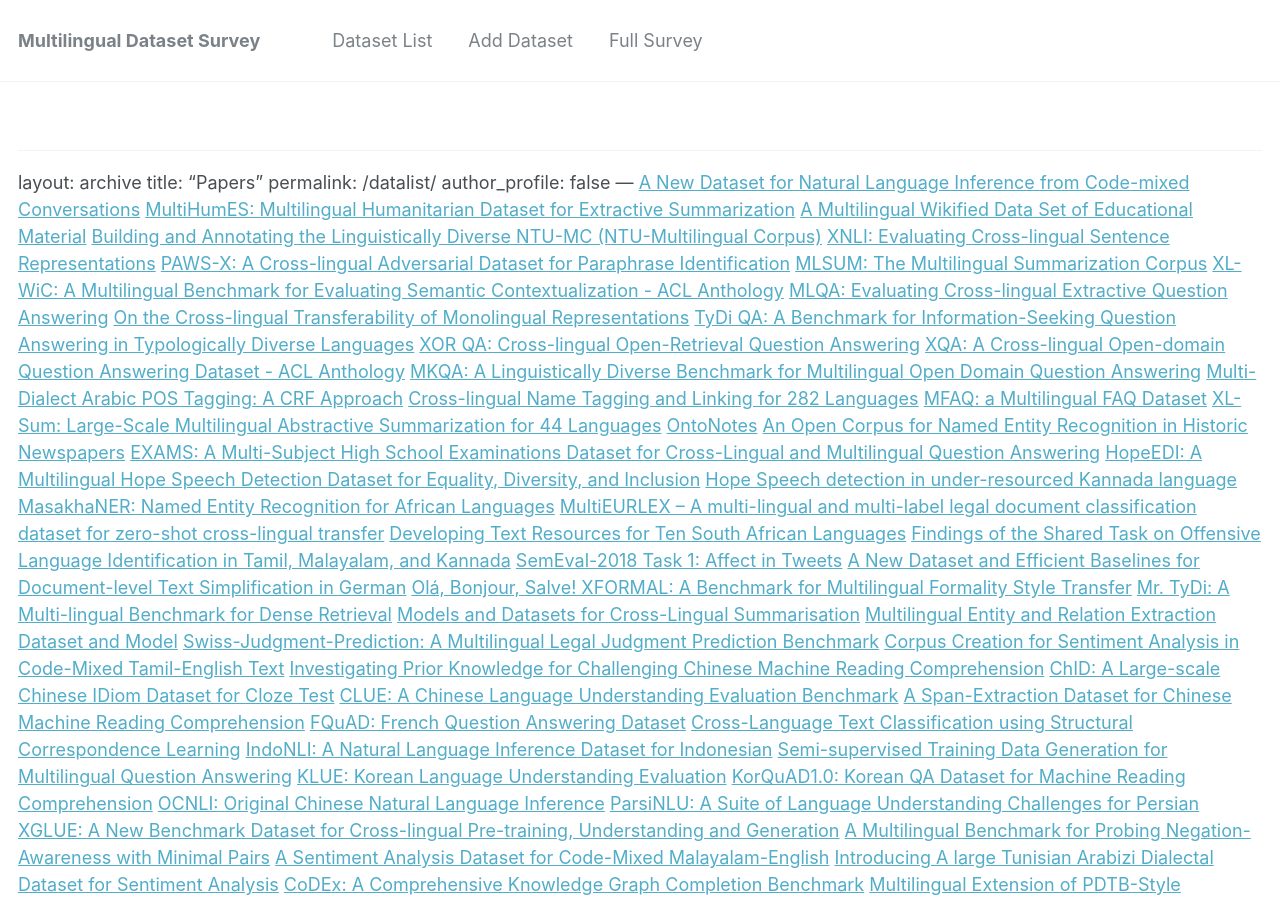
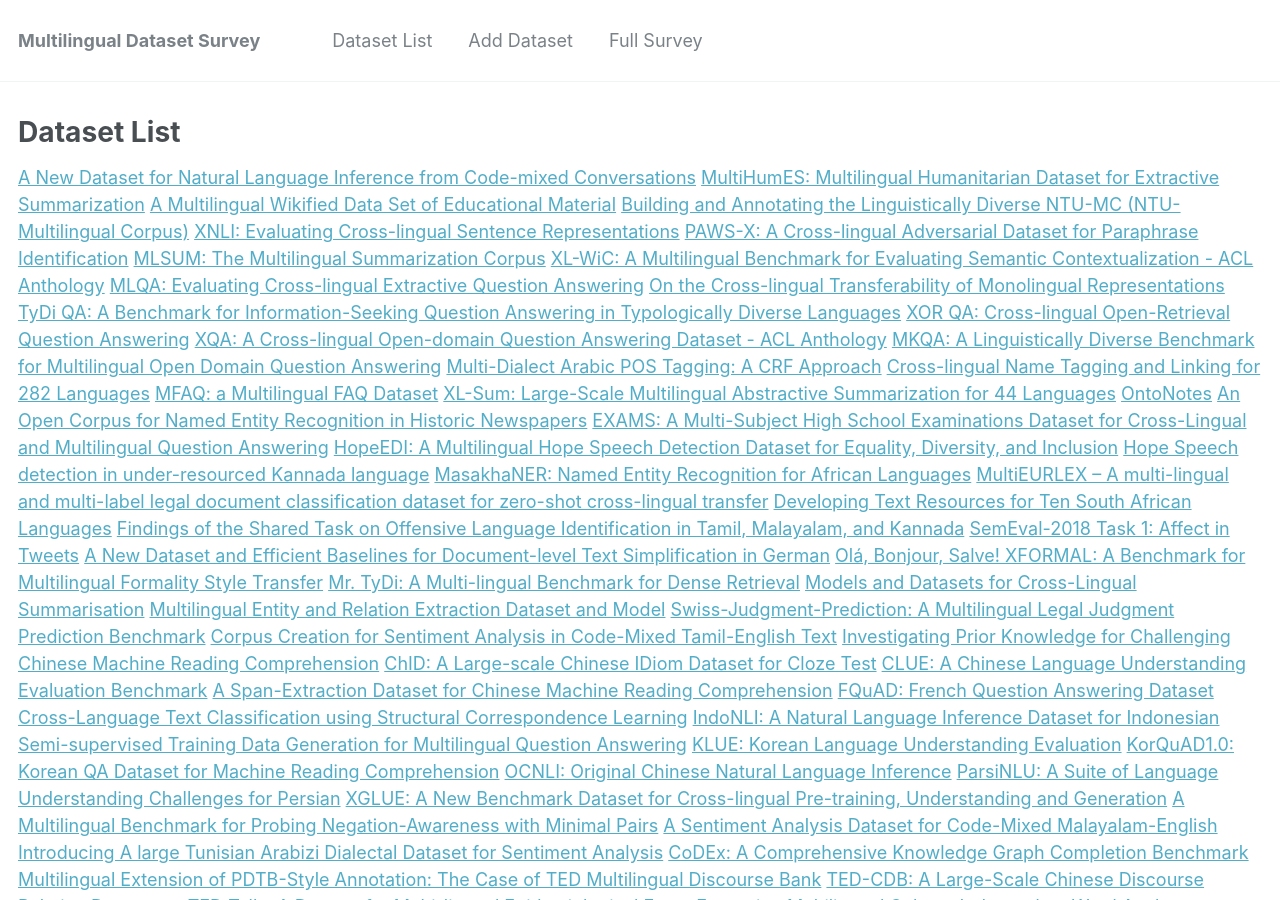
Before and after one commit to multilingual-dataset-survey/multilingual-dataset-survey.github.io, a Jekyll site: the page built from _pages/datalist.md, in a window 1280 px wide and 900 px high. Built offline with Jekyll 4.4.1, drawn with Linux system fonts in a browser that asks for light colours; our own code applies the rules of GitHub Pages for plain Markdown files.

Commit message:
fix datalist

```diff
--- a/_pages/datalist.md
+++ b/_pages/datalist.md
@@ -1,10 +1,10 @@
-
 ---
 layout: archive
-title: "Papers"
+title: "Dataset List"
 permalink: /datalist/
 author_profile: false
 ---
+
 [A New Dataset for Natural Language Inference from Code-mixed Conversations](https://arxiv.org/pdf/2004.05051.pdf)
 [MultiHumES: Multilingual Humanitarian Dataset for Extractive Summarization](https://aclanthology.org/2021.eacl-main.146.pdf)
 [A Multilingual Wikified Data Set of Educational Material](https://aclanthology.org/L18-1073.pdf)
```
